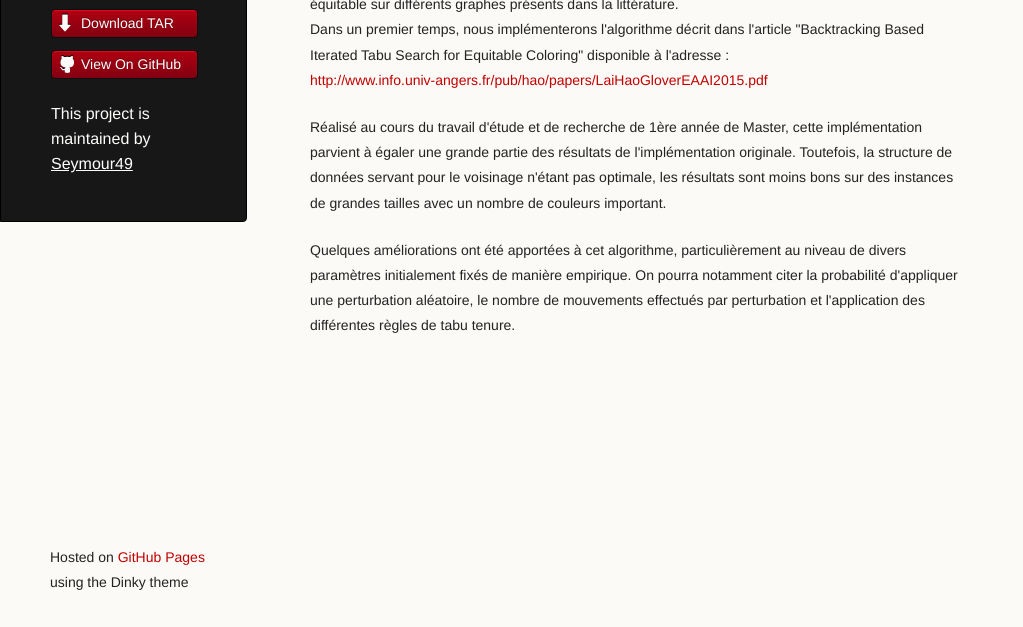
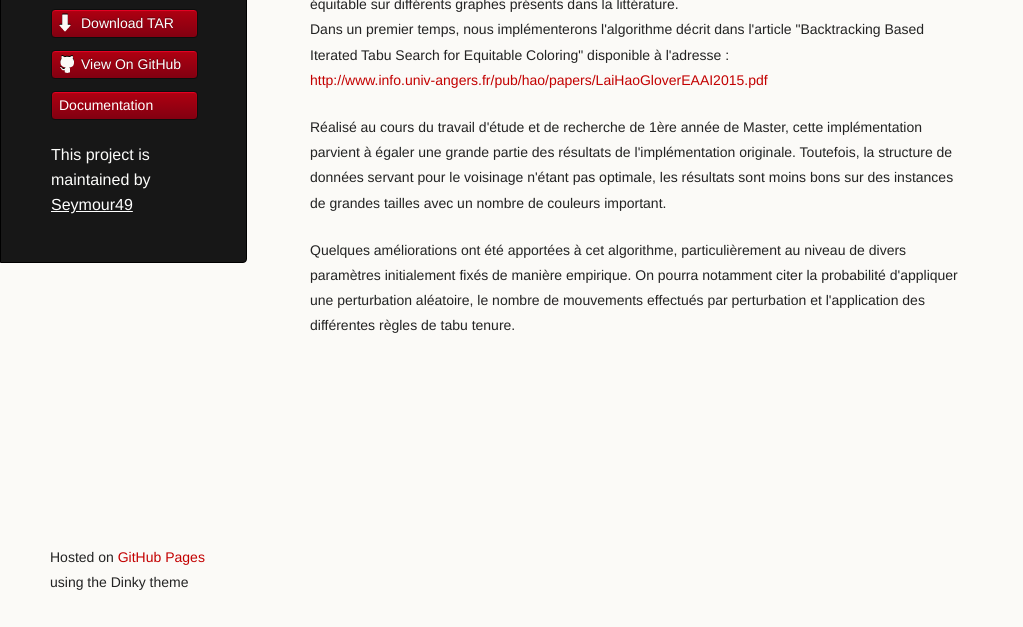
Before and after one commit to Seymour49/ECP, a plain HTML site: page index.html in a window 1280 px wide. Shown: the part 173-800 px from the top of the page, without its empty margins (0-1023 px from the left). Drawn offline with Linux system fonts and the light colour scheme.

Commit message:
Update index.html

```diff
--- a/index.html
+++ b/index.html
@@ -23,6 +23,7 @@
           <li class="download"><a class="buttons" href="https://github.com/Seymour49/ECP/zipball/master">Download ZIP</a></li>
           <li class="download"><a class="buttons" href="https://github.com/Seymour49/ECP/tarball/master">Download TAR</a></li>
           <li><a class="buttons github" href="https://github.com/Seymour49/ECP">View On GitHub</a></li>
+	  <li><a href="html/index.html">Documentation</a></li>
         </ul>
 
         <p class="header">This project is maintained by <a class="header name" href="https://github.com/Seymour49">Seymour49</a></p>
```
